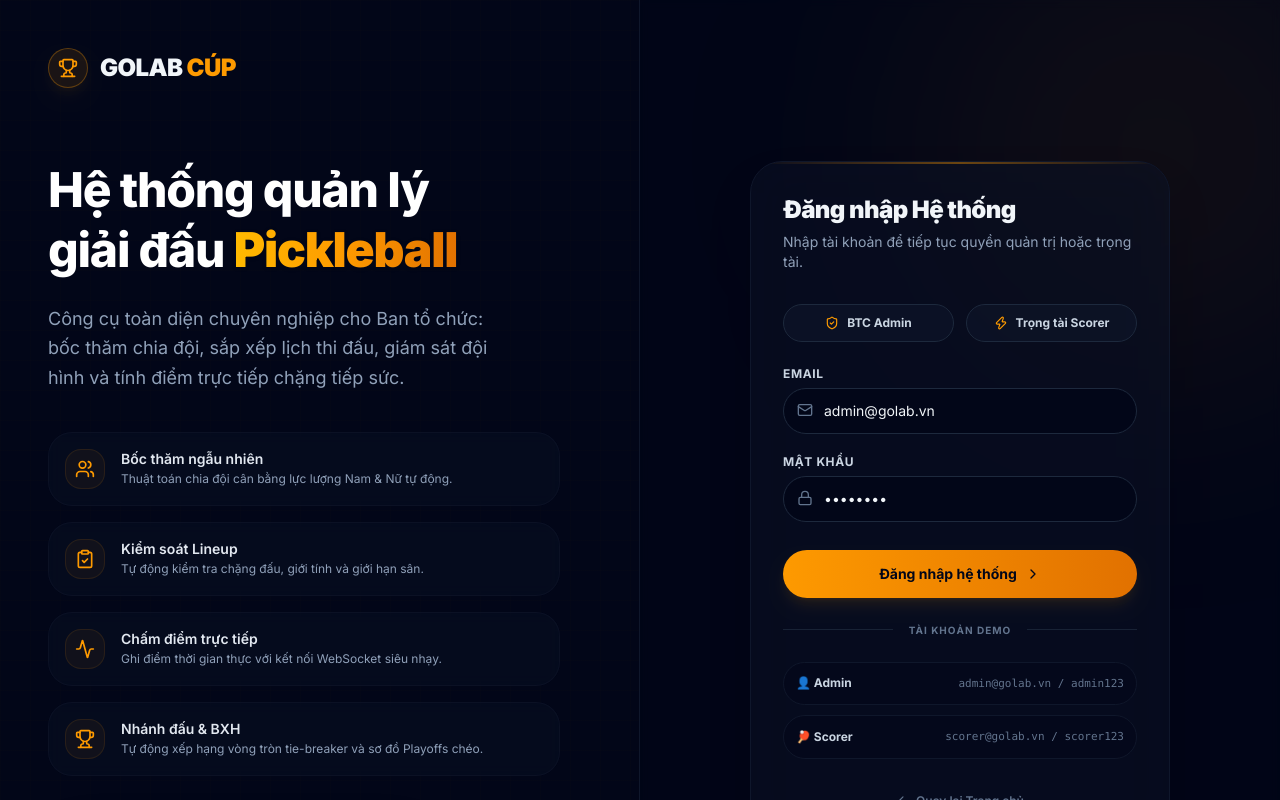
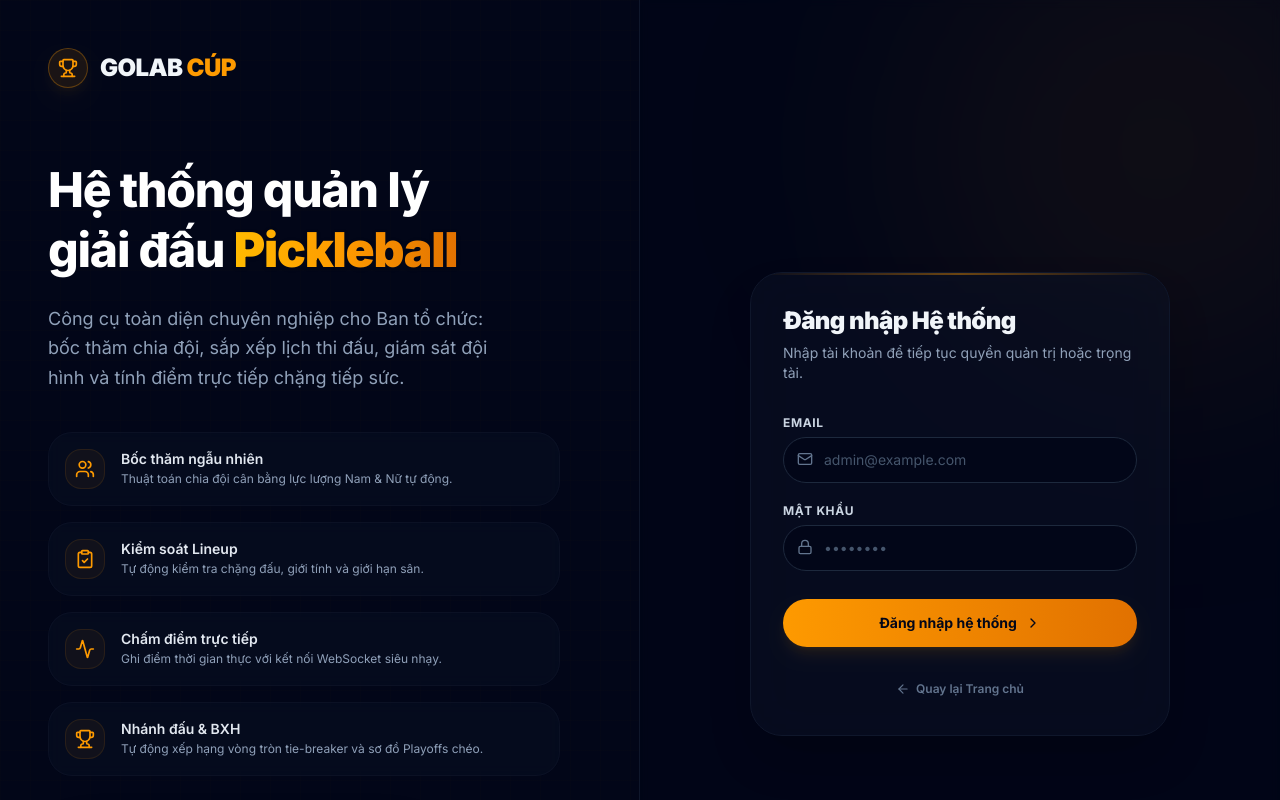
Before and after one commit to Armsss9988/pickleball-tour, a Next.js app in the folder apps/web/: page /login in a window 1280 px wide. Shown: the top 800 px of the page. Built offline with nearby package versions, Linux system fonts and the light colour scheme.

Commit message:
style: remove demo credentials and quick fill buttons from login page

```diff
--- a/apps/web/src/app/login/page.tsx
+++ b/apps/web/src/app/login/page.tsx
@@ -21,8 +21,8 @@ import {
 
 export default function LoginPage() {
   const router = useRouter();
-  const [email, setEmail] = useState('admin@golab.vn');
-  const [password, setPassword] = useState('admin123');
+  const [email, setEmail] = useState('');
+  const [password, setPassword] = useState('');
   const [loading, setLoading] = useState(false);
   const [error, setError] = useState('');
   const [checkingAuth, setCheckingAuth] = useState(true);
@@ -200,25 +200,7 @@ export default function LoginPage() {
             <p className="text-slate-400 text-sm mt-1.5">Nhập tài khoản để tiếp tục quyền quản trị hoặc trọng tài.</p>
           </div>
 
-          {/* Quick fill buttons */}
-          <div className="grid grid-cols-2 gap-3 mb-6">
-            <button
-              type="button"
-              className="flex items-center justify-center gap-2 py-2.5 px-4 text-xs font-bold text-slate-300 bg-slate-900/60 border border-slate-800 hover:border-amber-500/30 hover:bg-slate-900 rounded-xl transition-all cursor-pointer"
-              onClick={() => { setEmail('admin@golab.vn'); setPassword('admin123'); }}
-            >
-              <ShieldCheck className="w-3.5 h-3.5 text-amber-500" />
-              BTC Admin
-            </button>
-            <button
-              type="button"
-              className="flex items-center justify-center gap-2 py-2.5 px-4 text-xs font-bold text-slate-300 bg-slate-900/60 border border-slate-800 hover:border-amber-500/30 hover:bg-slate-900 rounded-xl transition-all cursor-pointer"
-              onClick={() => { setEmail('scorer@golab.vn'); setPassword('scorer123'); }}
-            >
-              <Zap className="w-3.5 h-3.5 text-amber-500" />
-              Trọng tài Scorer
-            </button>
-          </div>
+
 
           <form onSubmit={handleSubmit} className="flex flex-col gap-5">
             <div className="flex flex-col gap-1.5">
@@ -229,7 +211,7 @@ export default function LoginPage() {
                   id="email"
                   type="email"
                   className="w-full bg-slate-950/80 border border-slate-800 text-slate-100 placeholder:text-slate-600 focus:border-amber-500/50 focus:ring-1 focus:ring-amber-500/20 outline-none rounded-xl pl-10 pr-4 py-3 text-sm transition-all"
-                  placeholder="admin@golab.vn"
+                  placeholder="admin@example.com"
                   value={email}
                   onChange={e => setEmail(e.target.value)}
                   required
@@ -281,22 +263,7 @@ export default function LoginPage() {
             </button>
           </form>
 
-          <div className="flex items-center gap-4 my-6 text-[10px] font-bold text-slate-500 uppercase tracking-widest">
-            <div className="h-px bg-slate-800/80 flex-1" />
-            <span>Tài khoản demo</span>
-            <div className="h-px bg-slate-800/80 flex-1" />
-          </div>
 
-          <div className="flex flex-col gap-2.5">
-            <div className="flex items-center justify-between p-3 rounded-xl bg-slate-950/40 border border-slate-900 hover:border-slate-800 transition-all">
-              <span className="text-xs font-bold text-slate-300">👤 Admin</span>
-              <span className="text-[11px] text-slate-500 font-mono">admin@golab.vn / admin123</span>
-            </div>
-            <div className="flex items-center justify-between p-3 rounded-xl bg-slate-950/40 border border-slate-900 hover:border-slate-800 transition-all">
-              <span className="text-xs font-bold text-slate-300">🏓 Scorer</span>
-              <span className="text-[11px] text-slate-500 font-mono">scorer@golab.vn / scorer123</span>
-            </div>
-          </div>
 
           <div className="mt-8 text-center">
             <Link href="/" className="inline-flex items-center gap-1.5 text-xs font-semibold text-slate-500 hover:text-amber-500 transition-all">
```
